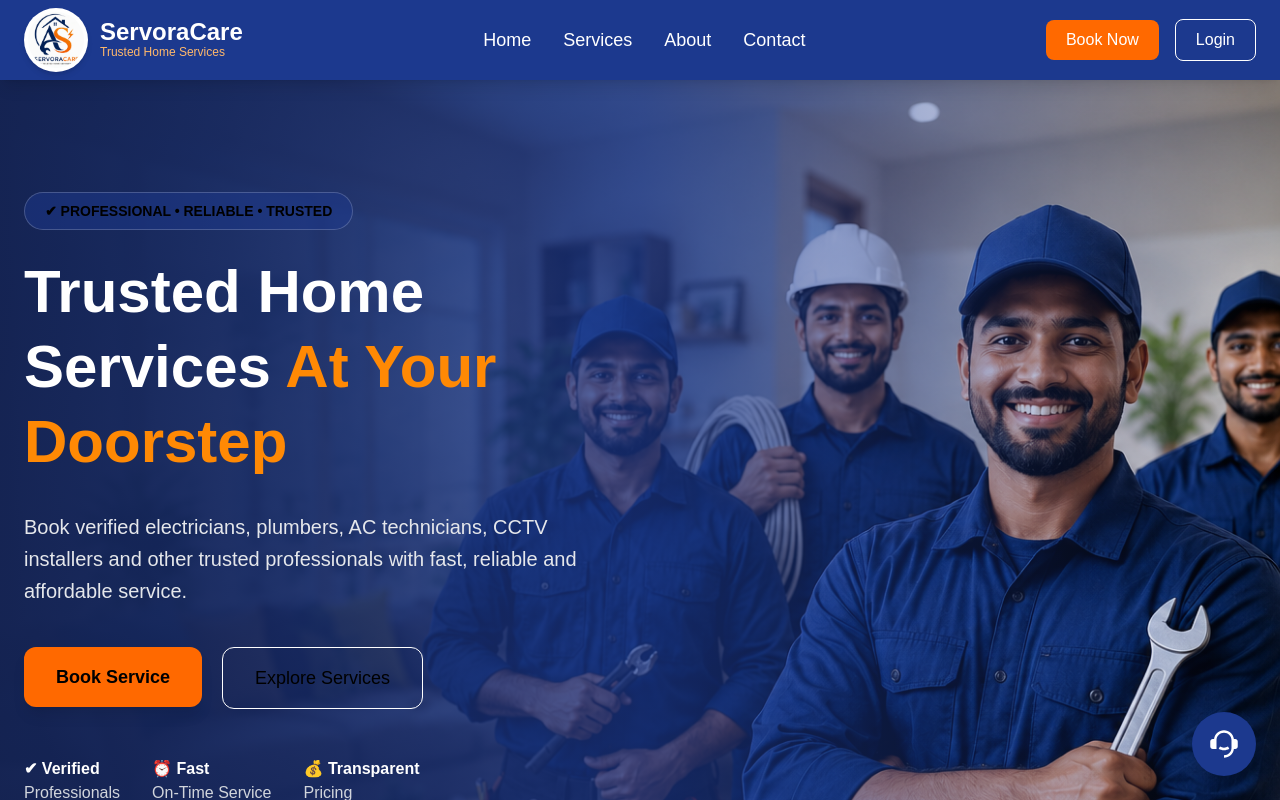
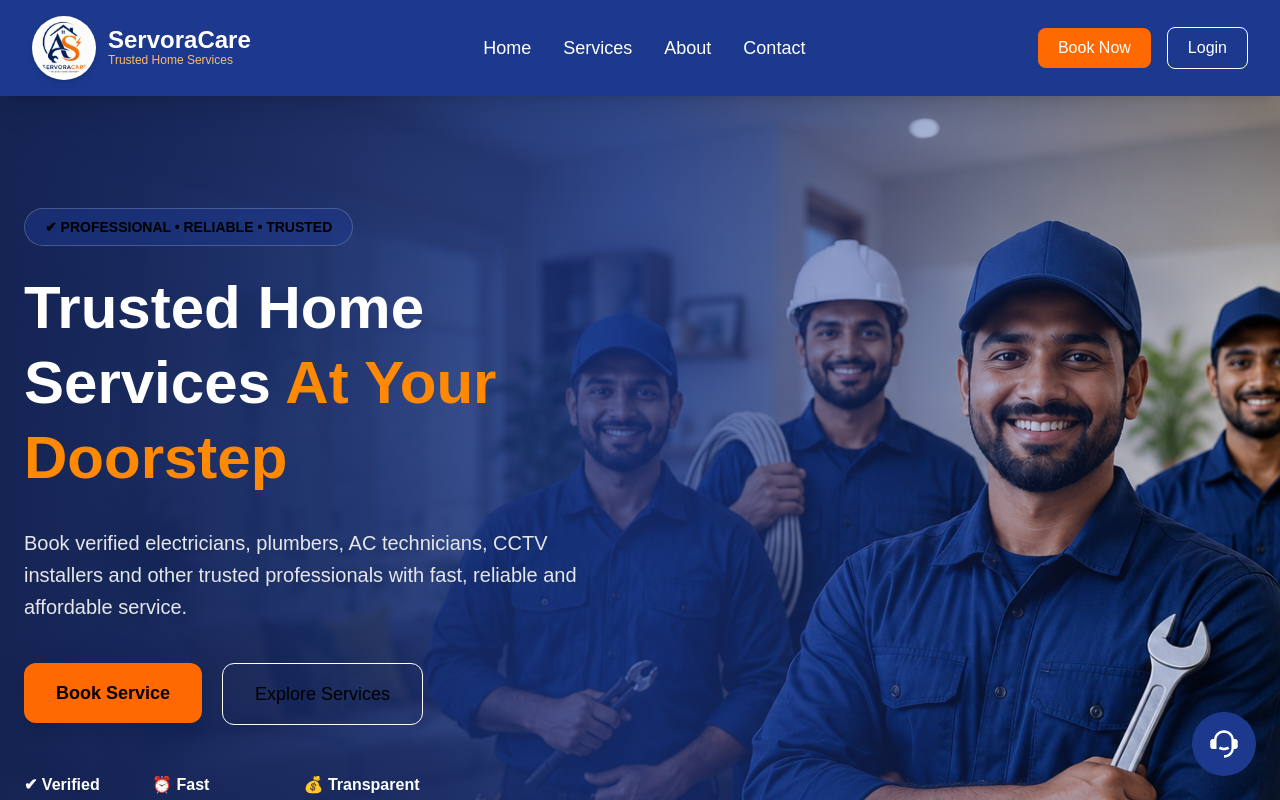
Before and after one commit to Boby-Singh/servoracare, a React (Vite) app: page / in a window 1280 px wide. Shown: the top 800 px of the page. Built offline with nearby package versions, Linux system fonts and the light colour scheme.

Commit message:
Added new navbar, favicon, dashboard improvements and payment updates

```diff
--- a/src/components/Navbar.jsx
+++ b/src/components/Navbar.jsx
@@ -42,7 +42,7 @@ function Navbar() {
 
   return (
 
-    <nav className="bg-blue-900 text-white px-6 py-2 sticky top-0 z-50 shadow-lg">
+    <nav className="bg-blue-900 text-white px-8 py-4 sticky top-0 z-50 shadow-xl">
 
       <div className="flex justify-between items-center">
 
```
